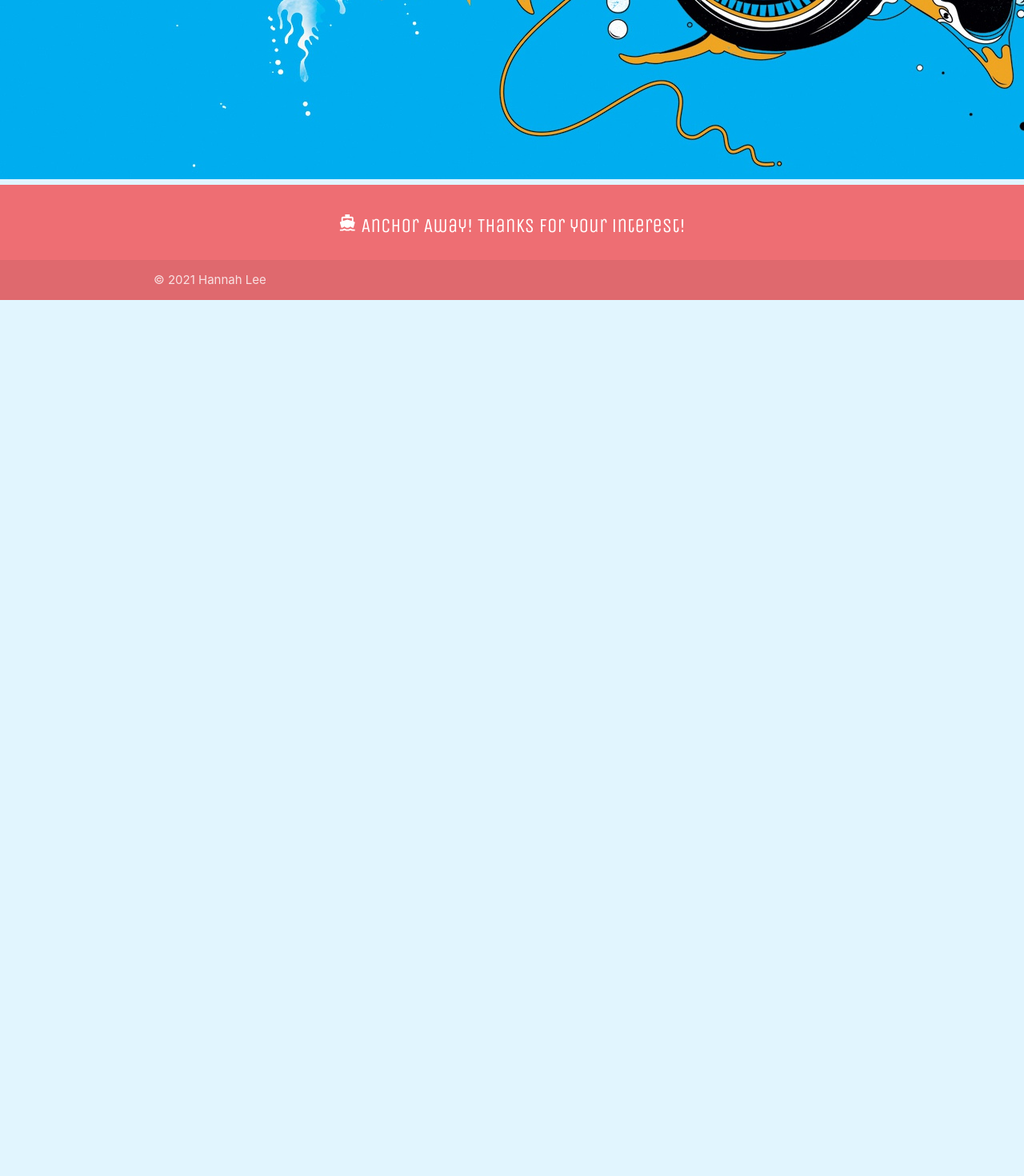
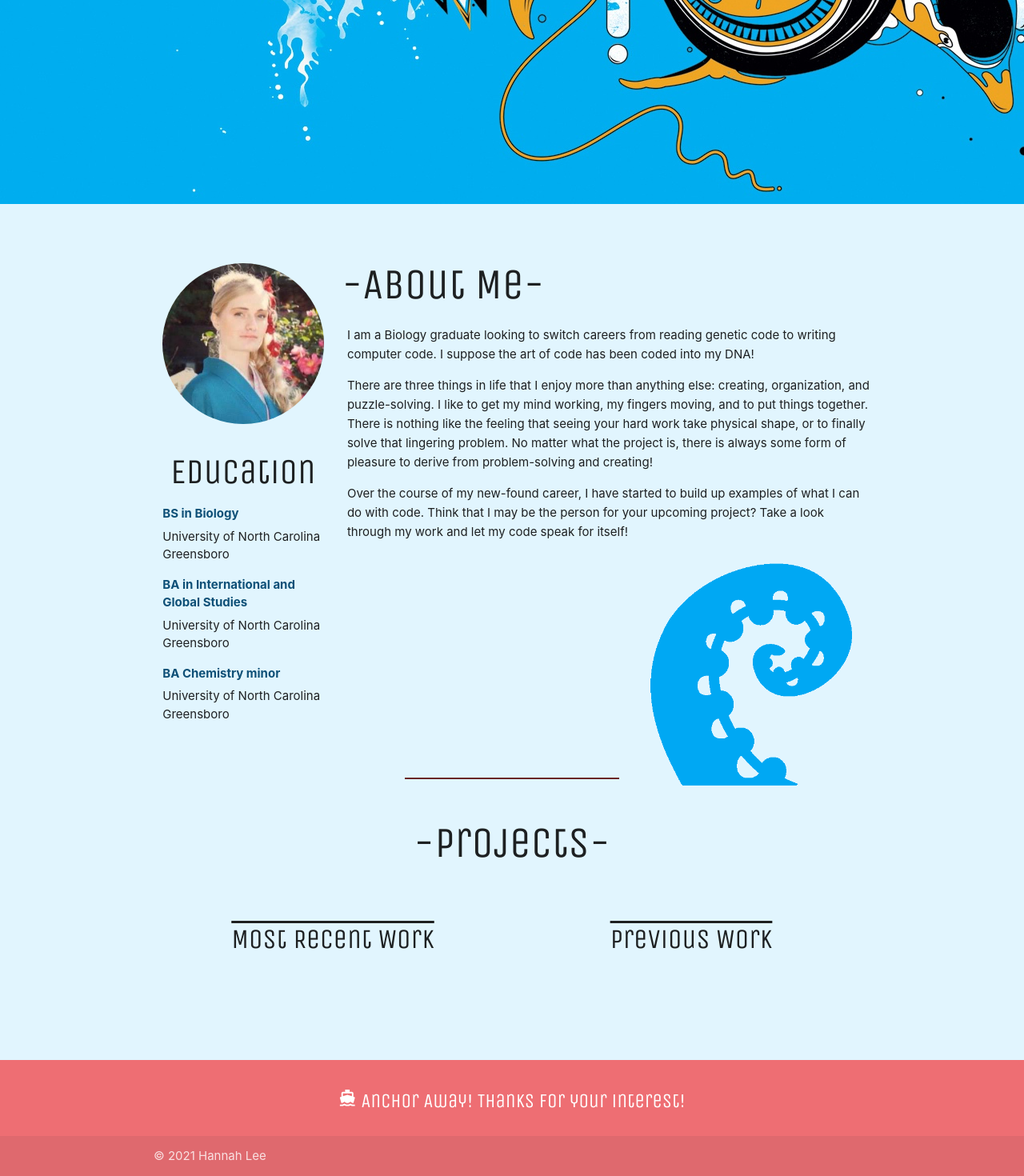
Before and after one commit to hanlee-311/hannah-lee-portfolio, a React (Create React App) app: page / in a window 1280 px wide. Shown: the part 920-2390 px from the top of the page at 80% size. Before the commit the page ends 1295 px from the top, so only its background shows below. Built offline with nearby package versions, Linux system fonts and the light colour scheme.

Commit message:
updated AboutMe page, added a starting Sidebar, updated Projects section

```diff
--- a/public/index.html
+++ b/public/index.html
@@ -29,5 +29,6 @@
   <body>
     <noscript>You need to enable JavaScript to run this app.</noscript>
     <div id="root"></div>
+    <script src="https://code.jquery.com/jquery-3.2.1.min.js"></script>
   </body>
 </html>
--- a/src/App.js
+++ b/src/App.js
@@ -3,12 +3,18 @@ import './App.css';
 import Navbar from './components/Navbar.js';
 import Footer from './components/Footer.js';
 import Heroimage from './components/Heroimage';
+import SideBar from './components/SideBar';
+import AboutMe from './components/AboutMe';
+import Projects from './components/Projects';
 
 function App() {
   return (
     <>
     <Navbar/>
+    <SideBar/>
     <Heroimage/>
+    <AboutMe/>
+    <Projects/>
     <Footer/>
     </>
   );
--- /dev/null
+++ b/src/components/AboutMe.js
@@ -0,0 +1,49 @@
+import React from 'react';
+import 'materialize-css/dist/css/materialize.min.css'
+import ProfileImage from '../assets/images/profile-pic.jpg';
+import TentacleImage from '../assets/images/tentacle-icon-24.png';
+
+function AboutMe() {
+    return (
+        <div id="about-me" class="container section line big-screen">
+            <img class="col s3 responsive-img tenctical" src={TentacleImage} alt="tentacle-pic"></img>
+            <div class="row">
+                <div class="col s3">
+                    <img class="responsive-img circle profile-pic" src={ProfileImage} alt="profile-pic"></img>
+                    <div>
+                        <h3 class="center-align">Education <i class="fa fa-graduation-cap" aria-hidden="true"></i></h3>
+                        <ul>
+                            <ul class="school">
+                                <li class="degree">BS in Biology</li>
+                                <li>University of North Carolina Greensboro</li>
+                            </ul>
+                            <ul class="school">
+                                <li class="degree">BA in International and Global Studies</li>
+                                <li>University of North Carolina Greensboro</li>
+                            </ul>
+                            <ul class="school">
+                                <li class="degree">BA Chemistry minor</li>
+                                <li>University of North Carolina Greensboro</li>
+                            </ul>
+                        </ul>
+                    </div>
+                </div>
+                <div class="about-me row">
+                    <h2 class="col s9">-About Me-</h2>
+                    <p>I am a Biology graduate looking to switch careers from reading genetic code to writing computer code. I
+                        suppose the art of code has been coded into my DNA!</p>
+                    <p>There are three things in life that I enjoy more than anything else: creating, organization, and
+                        puzzle-solving. I like to get my mind working, my fingers moving, and to put things together. There is
+                        nothing like the feeling that seeing your hard work take physical shape, or to finally solve that lingering
+                        problem. No matter what the project is, there is always some form of pleasure to derive from problem-solving
+                        and creating!</p>
+                    <p>Over the course of my new-found career, I have started to build up examples of what I can do with code.
+                        Think that I may be the person for your upcoming project? Take a look through my work and let my code speak
+                        for itself!</p>
+                </div>
+            </div>
+        </div>
+    )
+};
+
+export default AboutMe;
--- a/src/components/Projects.js
+++ b/src/components/Projects.js
@@ -2,8 +2,19 @@ import React from 'react';
 
 function Projects() {
     return (
-        <div>
+        <div id="myWork" class="container section big-screen">
+            <h2 class="center-align">-Projects-</h2>
+            <div class="row">
+                <div class="col s6">
+                    <h4 class="center-align my-work-subtitles">Most Recent Work</h4>
+                    <div class="past-work-container">
 
+                    </div>
+                </div>
+                <div class="col s6">
+                    <h4 class="center-align my-work-subtitles">Previous Work</h4>
+                </div>
+            </div>
         </div>
     )
 };
--- /dev/null
+++ b/src/components/SideBar.js
@@ -0,0 +1,48 @@
+import React, { Component } from "react";
+import M from "materialize-css/dist/js/materialize.min.js";
+import "materialize-css/dist/css/materialize.min.css";
+
+class Sidebar extends Component {
+    componentDidMount() {
+        var elem = document.querySelector(".sidenav");
+        var instance = M.Sidenav.init(elem, {
+            edge: "left",
+            inDuration: 250
+        });
+    }
+
+    render() {
+        return (
+            <div>
+                <ul id="slide-out" className="sidenav">
+                    <li />
+                    <li>
+                        <a href="#!">
+                            <i className="material-icons">cloud</i>First Link
+                            With Icon
+                        </a>
+                    </li>
+                    <li>
+                        <a href="#!">Second Link</a>
+                    </li>
+                    <li>
+                        <div className="divider" />
+                    </li>
+                    <li>
+                        <a className="subheader">Subheader</a>
+                    </li>
+                    <li>
+                        <a className="waves-effect" href="#!">
+                            Third Link With Waves
+                        </a>
+                    </li>
+                </ul>
+                <a href="#" data-target="slide-out" className="sidenav-trigger">
+                    <i className="material-icons">menu</i>
+                </a>
+            </div>
+        );
+    }
+}
+
+export default Sidebar;
```
Also changed, not shown: src/assets/images/profile-pic.jpg (added), src/assets/images/tentacle-icon-24.png (added), src/components/About-Me.js (deleted).
